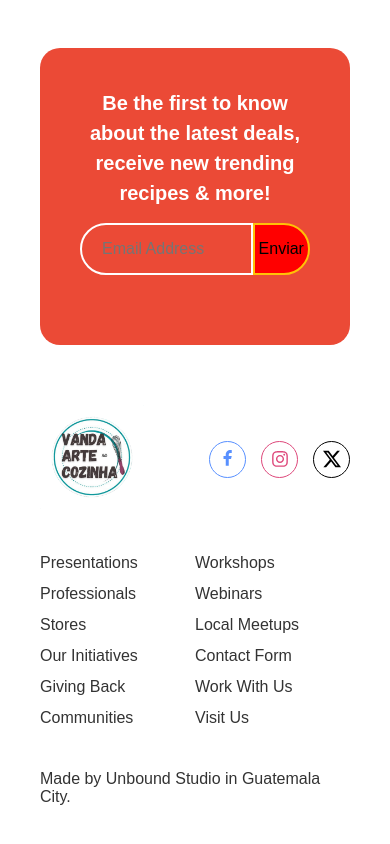
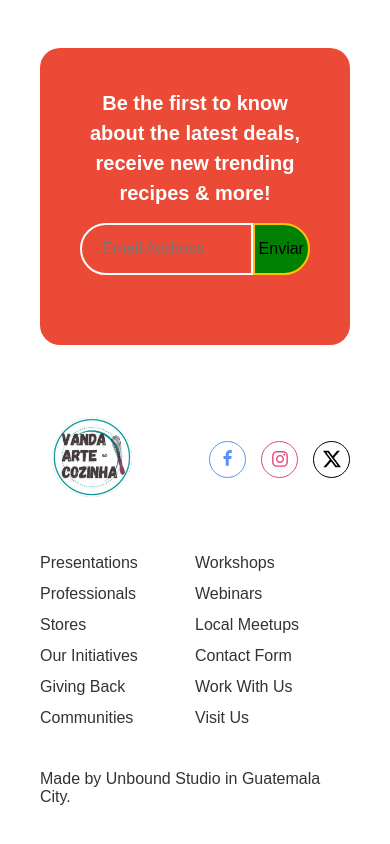
Before and after one commit to DouglasGonc/React-ViteImersao, a React (Vite) app: page / in a window 390 px wide. Shown: the part 1445-2289 px from the top of the page. Built offline with nearby package versions, Linux system fonts and the light colour scheme.

Commit message:
Atualização de layout responsivo seção Newslatter 3

```diff
--- a/src/components/main/email-form.tsx
+++ b/src/components/main/email-form.tsx
@@ -58,8 +58,8 @@ const Button = styled.button`
         border-radius: 0 30px 30px 0;
         padding: 15px 2px;
     }
-    @media (max-width: 400px) {
-        background-color: red;
+    @media (max-width: 410px) {
+        background-color: green;
     }
 `;
 
```
